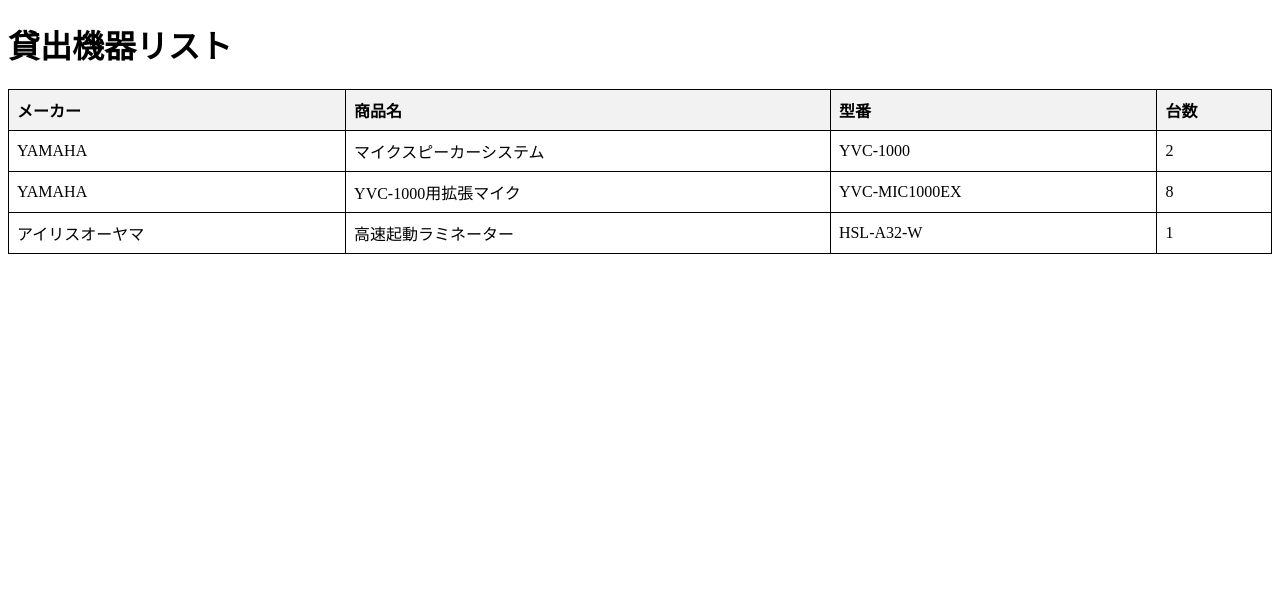
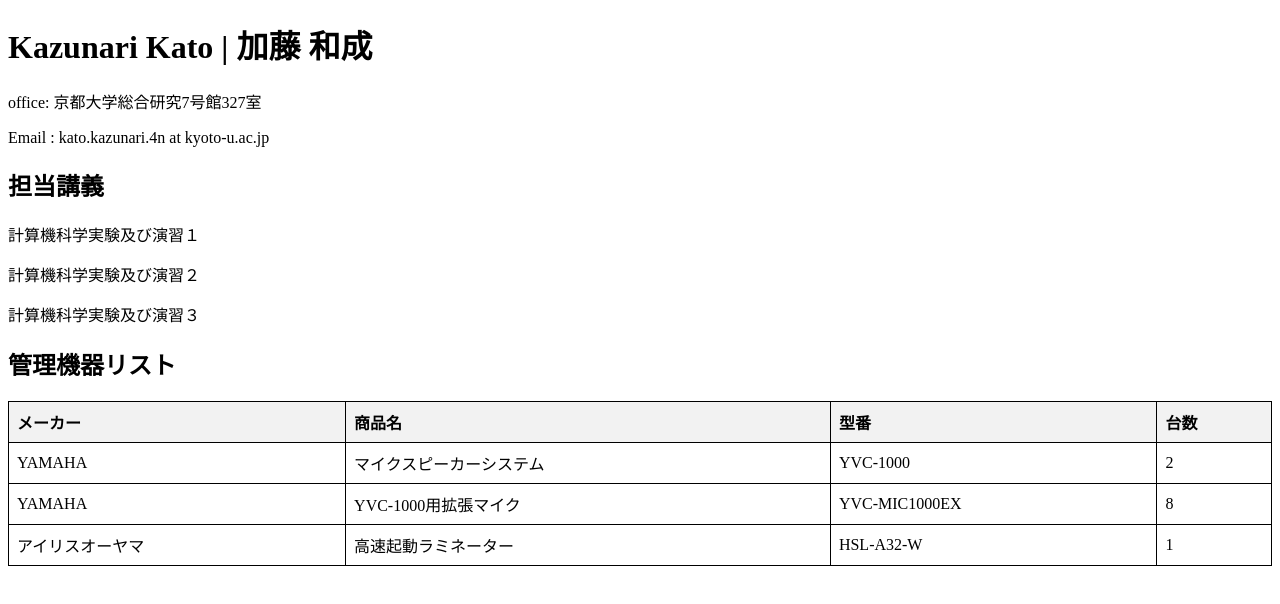
Before and after one commit to kazunarikato/kazunarikato.github.io, a plain HTML site: page index.html in a window 1280 px wide. Drawn offline with Linux system fonts and the light colour scheme.

Commit message:
mod index

```diff
--- a/index.html
+++ b/index.html
@@ -1,12 +1,19 @@
 <!DOCTYPE html>
 <html>
 <head>
-    <title>貸出機器リスト</title>
+    <title>Kazunari Kato | 加藤 和成</title>
     <meta charset="UTF-8">
     <link rel="stylesheet" type="text/css" href="./css/style.css">
 </head>
 <body>
-    <h1>貸出機器リスト</h1>
+    <h1>Kazunari Kato | 加藤 和成</h1>
+    <p>office: 京都大学総合研究7号館327室</p>
+    <p>Email : kato.kazunari.4n at kyoto-u.ac.jp</p>
+    <h2>担当講義</h2>
+    <p>計算機科学実験及び演習１</p>
+    <p>計算機科学実験及び演習２</p>
+    <p>計算機科学実験及び演習３</p>
+    <h2>管理機器リスト</h2>
     <table>
         <tr>
             <th>メーカー</th>
```
